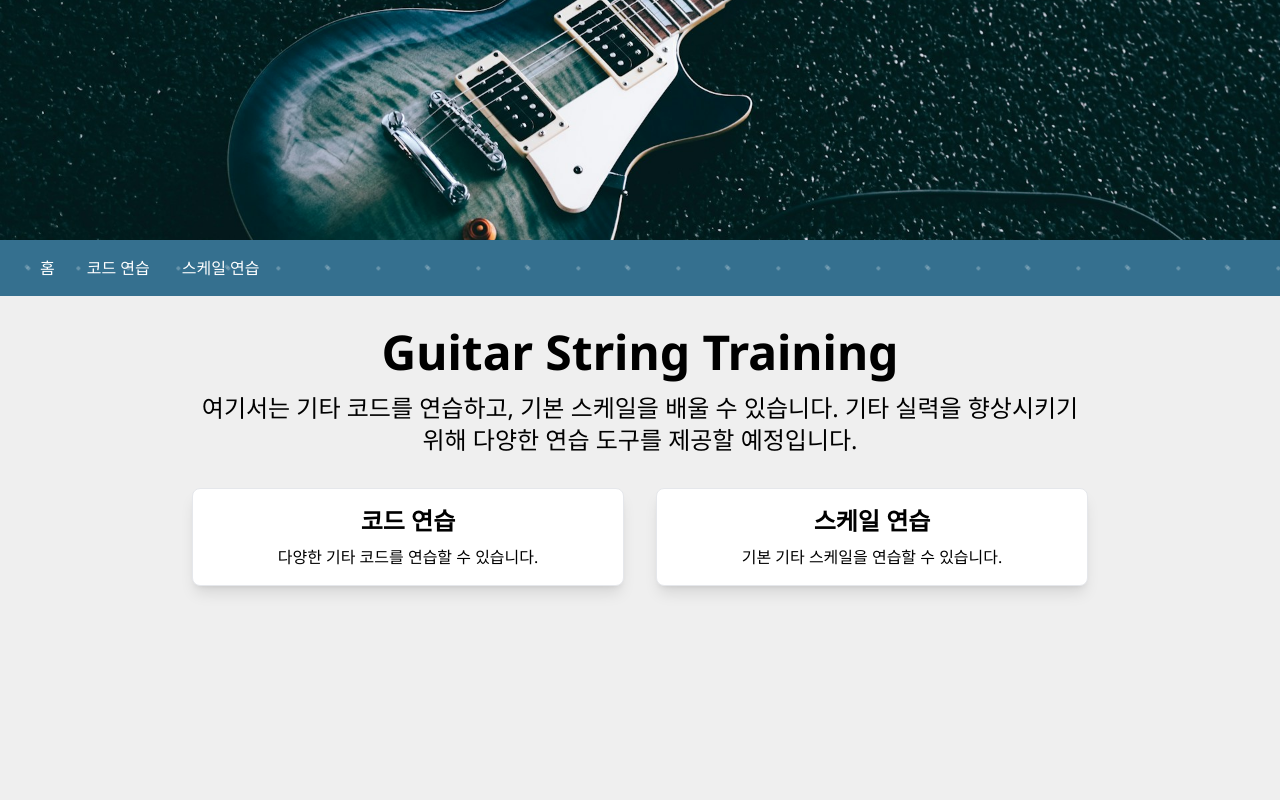
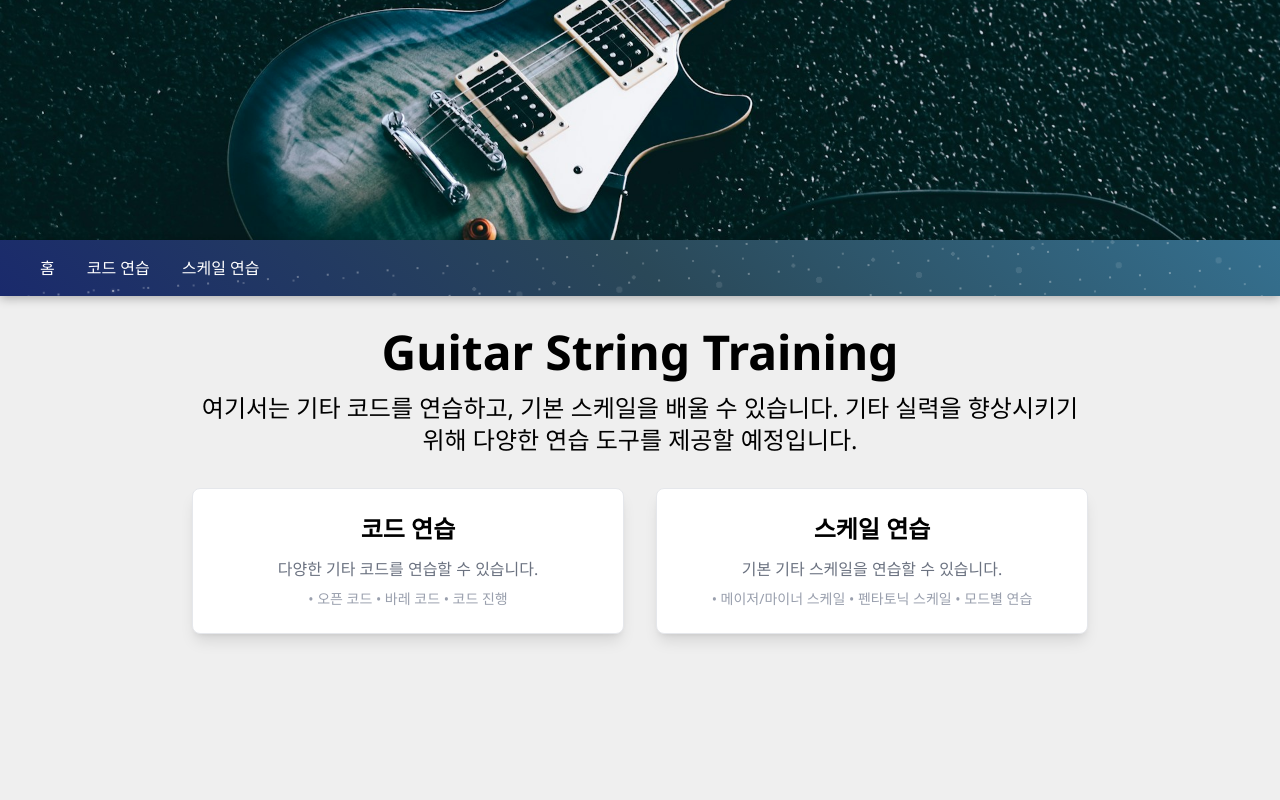
Before and after one commit to dongtony12/guitar-lesson, a Next.js app: page / in a window 1280 px wide. Shown: the top 800 px of the page. Built offline with nearby package versions, Linux system fonts and the light colour scheme.

Commit message:
NavBar 리팩토링

```diff
--- a/src/app/page.tsx
+++ b/src/app/page.tsx
@@ -14,20 +14,35 @@ const Home = () => {
       </section>
 
       <section className="grid grid-cols-1 md:grid-cols-2 lg:grid-cols-2 gap-8">
-        <Link href="/chord-practice">
-          <div className="p-4 border rounded-lg shadow-lg bg-white cursor-pointer hover:shadow-2xl">
-            <h2 className="text-2xl font-semibold mb-2">코드 연습</h2>
-            <p>다양한 기타 코드를 연습할 수 있습니다.</p>
+        <Link
+          href="/chord-practice"
+          className="transition-transform duration-300 hover:scale-105"
+        >
+          <div className="p-6 border rounded-lg shadow-lg bg-white hover:shadow-2xl transition-shadow">
+            <h2 className="text-2xl font-semibold mb-3">코드 연습</h2>
+            <p className="text-gray-600">
+              다양한 기타 코드를 연습할 수 있습니다.
+              <span className="block mt-2 text-sm text-gray-500">
+                • 오픈 코드 • 바레 코드 • 코드 진행
+              </span>
+            </p>
           </div>
         </Link>
 
-        <Link href="/scale-practice">
-          <div className="p-4 border rounded-lg shadow-lg bg-white cursor-pointer hover:shadow-2xl">
-            <h2 className="text-2xl font-semibold mb-2">스케일 연습</h2>
-            <p>기본 기타 스케일을 연습할 수 있습니다.</p>
+        <Link
+          href="/scale-practice"
+          className="transition-transform duration-300 hover:scale-105"
+        >
+          <div className="p-6 border rounded-lg shadow-lg bg-white hover:shadow-2xl transition-shadow">
+            <h2 className="text-2xl font-semibold mb-3">스케일 연습</h2>
+            <p className="text-gray-600">
+              기본 기타 스케일을 연습할 수 있습니다.
+              <span className="block mt-2 text-sm text-gray-500">
+                • 메이저/마이너 스케일 • 펜타토닉 스케일 • 모드별 연습
+              </span>
+            </p>
           </div>
         </Link>
-        {/**추후 추가예정 */}
       </section>
     </div>
   )
--- a/src/components/root/navbar/Navbar.module.css
+++ b/src/components/root/navbar/Navbar.module.css
@@ -1,7 +1,8 @@
 .starryBackground {
-  background: #35708f;
+  background: linear-gradient(45deg, #1a2a6c, #2a4858, #35708f);
   position: relative;
   overflow: hidden;
+  box-shadow: 0 2px 10px rgba(0, 0, 0, 0.3);
 }
 
 .starryBackground::before,
@@ -18,30 +19,61 @@
 }
 
 .starryBackground::before {
-  background: radial-gradient(
-    circle,
-    rgba(255, 255, 255, 0.25) 2px,
-    transparent 2px
-  );
-  background-size: 50px 50px;
+  background-image: radial-gradient(
+      circle,
+      rgba(255, 255, 255, 0.3) 1px,
+      transparent 1px
+    ),
+    radial-gradient(circle, rgba(255, 255, 255, 0.15) 2px, transparent 2px);
+  background-size:
+    30px 30px,
+    80px 80px;
   animation: animateStars 60s linear infinite;
 }
 
 .starryBackground::after {
-  background: radial-gradient(
-    circle,
-    rgba(255, 255, 255, 0.2) 2px,
-    transparent 2px
-  );
-  background-size: 100px 100px;
-  animation: animateStars 120s linear infinite;
+  background-image: radial-gradient(
+      circle,
+      rgba(255, 255, 255, 0.2) 1.5px,
+      transparent 1.5px
+    ),
+    radial-gradient(circle, rgba(255, 255, 255, 0.1) 3px, transparent 3px);
+  background-size:
+    50px 50px,
+    100px 100px;
+  animation: animateStars 90s linear infinite;
 }
 
 @keyframes animateStars {
   0% {
-    transform: translate3d(0px, 0px, 0px);
+    transform: translate3d(0, 0, 0) rotate(0deg);
   }
   100% {
-    transform: translate3d(-500px, -500px, 0px);
+    transform: translate3d(-500px, -500px, 0) rotate(-45deg);
   }
 }
+
+:global(.shooting-star) {
+  opacity: 0;
+  position: absolute;
+  width: 2px;
+  height: 2px;
+  background: white;
+  box-shadow: 0 0 3px rgba(255, 255, 255, 0.8);
+  animation: shootingStar 3s linear infinite;
+}
+
+@keyframes shootingStar {
+  0% {
+    opacity: 0;
+    transform: translate(200%, -200%);
+  }
+  10%,
+  20% {
+    opacity: 1;
+  }
+  100% {
+    opacity: 0;
+    transform: translate(-500%, 500%);
+  }
+}
--- a/src/components/root/navbar/Navbar.tsx
+++ b/src/components/root/navbar/Navbar.tsx
@@ -1,17 +1,19 @@
 import Link from 'next/link'
 import styles from './NavBar.module.css'
+import ShootingStars from './ShootingStars'
 
 const NavBar = () => {
   return (
-    <nav className={`${styles.starryBackground} py-4 px-10`}>
-      <ul className="flex space-x-8 ">
-        <li className="text-white hover:text-gray-400 cursor-pointer">
+    <nav className={`${styles.starryBackground} py-4 px-10 relative`}>
+      <ShootingStars />
+      <ul className="flex space-x-8 relative z-10">
+        <li className="text-white hover:text-blue-200 transition-colors duration-300">
           <Link href="/">홈</Link>
         </li>
-        <li className="text-white hover:text-gray-400 cursor-pointer">
+        <li className="text-white hover:text-blue-200 transition-colors duration-300">
           <Link href="/chord-practice">코드 연습</Link>
         </li>
-        <li className="text-white hover:text-gray-400 cursor-pointer">
+        <li className="text-white hover:text-blue-200 transition-colors duration-300">
           <Link href="/scale-practice">스케일 연습</Link>
         </li>
       </ul>
--- /dev/null
+++ b/src/components/root/navbar/ShootingStars.tsx
@@ -0,0 +1,33 @@
+'use client'
+
+import { useEffect, useRef } from 'react'
+
+const ShootingStars = () => {
+  const containerRef = useRef<HTMLDivElement>(null)
+
+  useEffect(() => {
+    const createShootingStar = () => {
+      if (!containerRef.current) return
+
+      const star = document.createElement('span')
+      star.style.left = `${Math.random() * 100}%`
+      star.style.top = `${Math.random() * 100}%`
+      star.className = 'shooting-star'
+      containerRef.current.appendChild(star)
+
+      setTimeout(() => {
+        if (star && star.parentNode) {
+          star.parentNode.removeChild(star)
+        }
+      }, 3000)
+    }
+
+    const interval = setInterval(createShootingStar, 4000)
+
+    return () => clearInterval(interval)
+  }, [])
+
+  return <div ref={containerRef} className="absolute inset-0 overflow-hidden" />
+}
+
+export default ShootingStars
```
